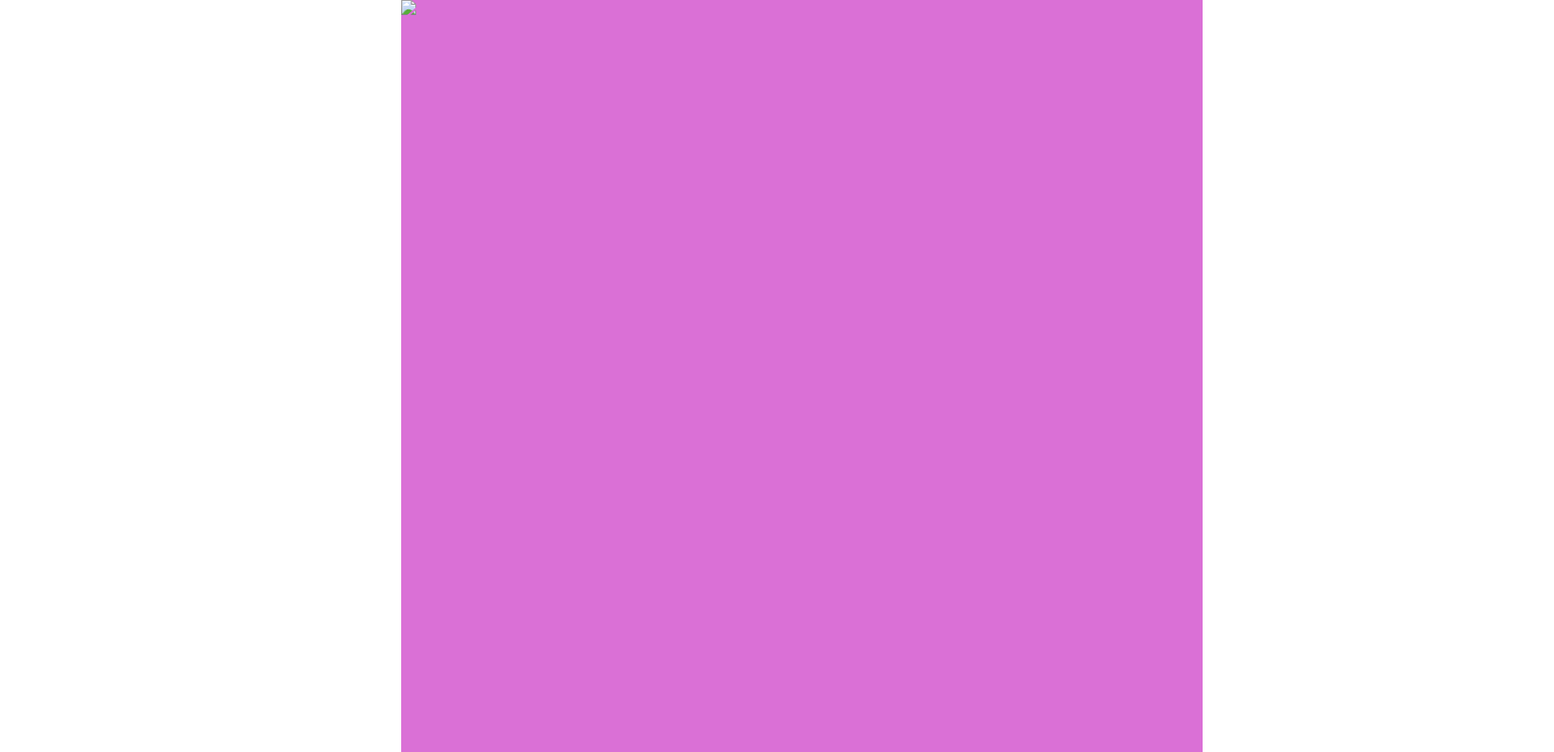
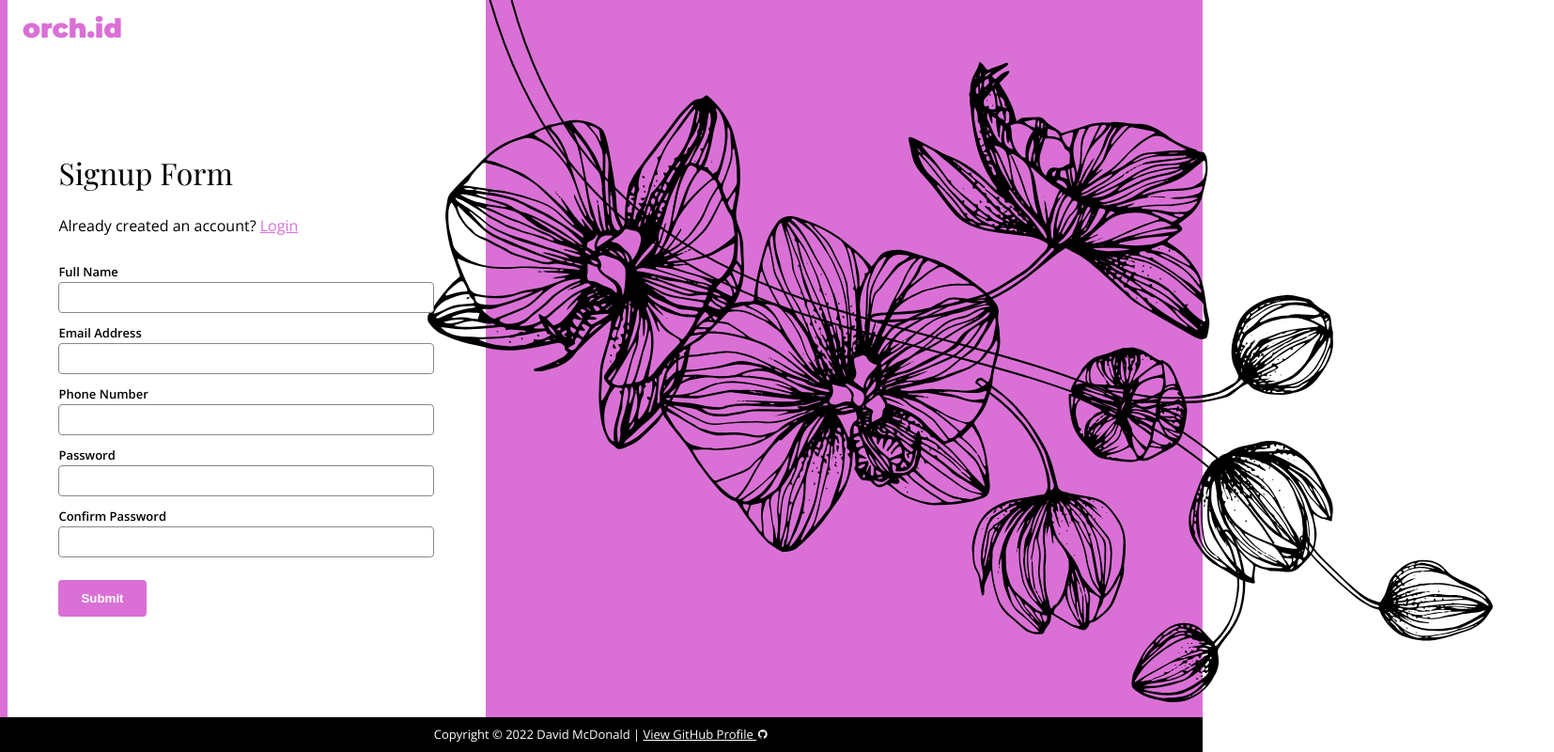
Before and after one commit to davmmcdonald/signup-form, a plain HTML site: page index.html in a window 1280 px wide. Shown: the whole page at 94% size, 1654 px wide, since content can reach past the window. Drawn offline with nearby package versions, Linux system fonts and the light colour scheme.

Commit message:
Adding some dynamic resizing

```diff
--- a/index.html
+++ b/index.html
@@ -8,13 +8,35 @@
     <link rel="stylesheet" href="reset.css">
     <link rel="stylesheet" href="style.css">
     <script src="script.js"></script>
+    <link rel="preconnect" href="https://fonts.googleapis.com"><link rel="preconnect" href="https://fonts.gstatic.com" crossorigin><link href="https://fonts.googleapis.com/css2?family=Montserrat:wght@900&family=Open+Sans:wght@300;400;600&family=Playfair+Display&display=swap" rel="stylesheet">
+    <link rel="stylesheet" href="https://maxst.icons8.com/vue-static/landings/line-awesome/line-awesome/1.3.0/css/line-awesome.min.css">
 </head>
 <body>
-    <div class="section">
-
-    </div>
-    <div class="graphic">
-        <img class="sketch" src="assets/AdobeStock_131921934.svg">
-    </div>
+    <main>
+        <div class="column-left">
+            <p class="logo"><a href="#" target="_blank">orch.id</a></p>
+            <form>
+                <h1 class="title">Signup Form</h1>
+                <p class="instruction">Already created an account? <a href="#" target="_blank">Login</a></p>
+                <label for="name">Full Name</label>
+                <input type="text" id="name" name="name">
+                <label for="email">Email Address</label>
+                <input type="email" id="email" name="email">
+                <label for="phone">Phone Number</label>
+                <input type="tel" id="phone" name="phone">
+                <label for="password">Password</label>
+                <input type="password" id="password" name="password">
+                <label for="confirm">Confirm Password</label>
+                <input type="password" id="confirm" name="confirm">
+                <button type="submit">Submit</button>
+            </form>
+        </div>
+        <div class="column-right">
+            <img class="graphic" src="assets/AdobeStock_290674930.svg">
+        </div>
+    </main>
+    <footer>
+        <p class="copyright">Copyright &copy; <script>document.write(new Date().getFullYear())</script> David McDonald | <a href="https://github.com/davmmcdonald" target="_blank">View GitHub Profile <i class="lab la-github"></i></a></p>
+    </footer>
 </body>
 </html>
--- a/style.css
+++ b/style.css
@@ -1,27 +1,117 @@
 :root {
-
+    --primary-color: #DA70D6;
+    --secondary-color: #888;
+    --background-color: #fff;
 }
 
 body {
+    min-height: 100vh;
     display: flex;
-    min-height: 100vh;
+    flex-direction: column;
+    overflow: hidden;
+    background-color: var(--background-color);
+    font-family: 'Open Sans', sans-serif;
+}
+
+main {
+    flex: 1;
+    display: flex;
 }
 
 footer {
-
+    flex: 0;
+    padding: 12px;
+    background-color: #000;
+    font-size: 13px;
+    color: var(--background-color);
+    text-align: center;
 }
 
-.section {
-    flex: 1;
-    background-color: white;
+footer a {
+    color: inherit;
+}
+
+.column-left {
+    flex: 2;
+    display: flex;
+    flex-direction: column;
+    border-left: solid 8px var(--primary-color);
+}
+
+.column-right {
+    flex: 3;
+    padding-bottom: 16px;
+    background-color: var(--primary-color);
 }
 
 .graphic {
-    flex: 2;
-    background-color: #DA70D6;
-    max-height: 100vh;
+    height: 100%;
+    position: relative;
+    left: -5vw;
 }
 
-.sketch {
-    max-height: 100vh;
+.logo {
+    margin: 16px;
+    font-family: 'Montserrat', sans-serif;
+    font-size: 28px;
+    color: var(--primary-color);
 }
+
+.logo a {
+    color: inherit;
+    text-decoration: none;
+}
+
+form {
+    max-width: 400px;
+    padding: 16px;
+    margin: auto;
+}
+
+label {
+    font-size: 13px;
+    font-weight: 600;
+}
+
+input {
+    z-index: 9999;
+    position: relative;
+    width: 100%;
+    box-sizing: border-box;
+    padding: 8px;
+    margin: 4px 0 12px 0;
+    background-color: var(--background-color);
+    border: solid 1px var(--secondary-color);
+    border-radius: 4px;
+}
+
+button {
+    margin-top: 12px;
+    padding: 12px 24px;
+    background-color: var(--primary-color);
+    border: none;
+    border-radius: 4px;
+    font-weight: 600;
+    color: var(--background-color);
+    cursor: pointer;
+}
+
+.title {
+    margin-bottom: 32px;
+    font-family: 'Playfair Display', serif;
+    font-size: 32px;
+}
+
+.instruction {
+    margin-bottom: 32px;
+}
+
+.instruction a {
+    color: var(--primary-color);
+}
+
+@media only screen and (max-width: 800px) {
+    .column-right {
+        display: none;
+    }
+}
```
Also changed, not shown: assets/AdobeStock_290674930.svg (added).
